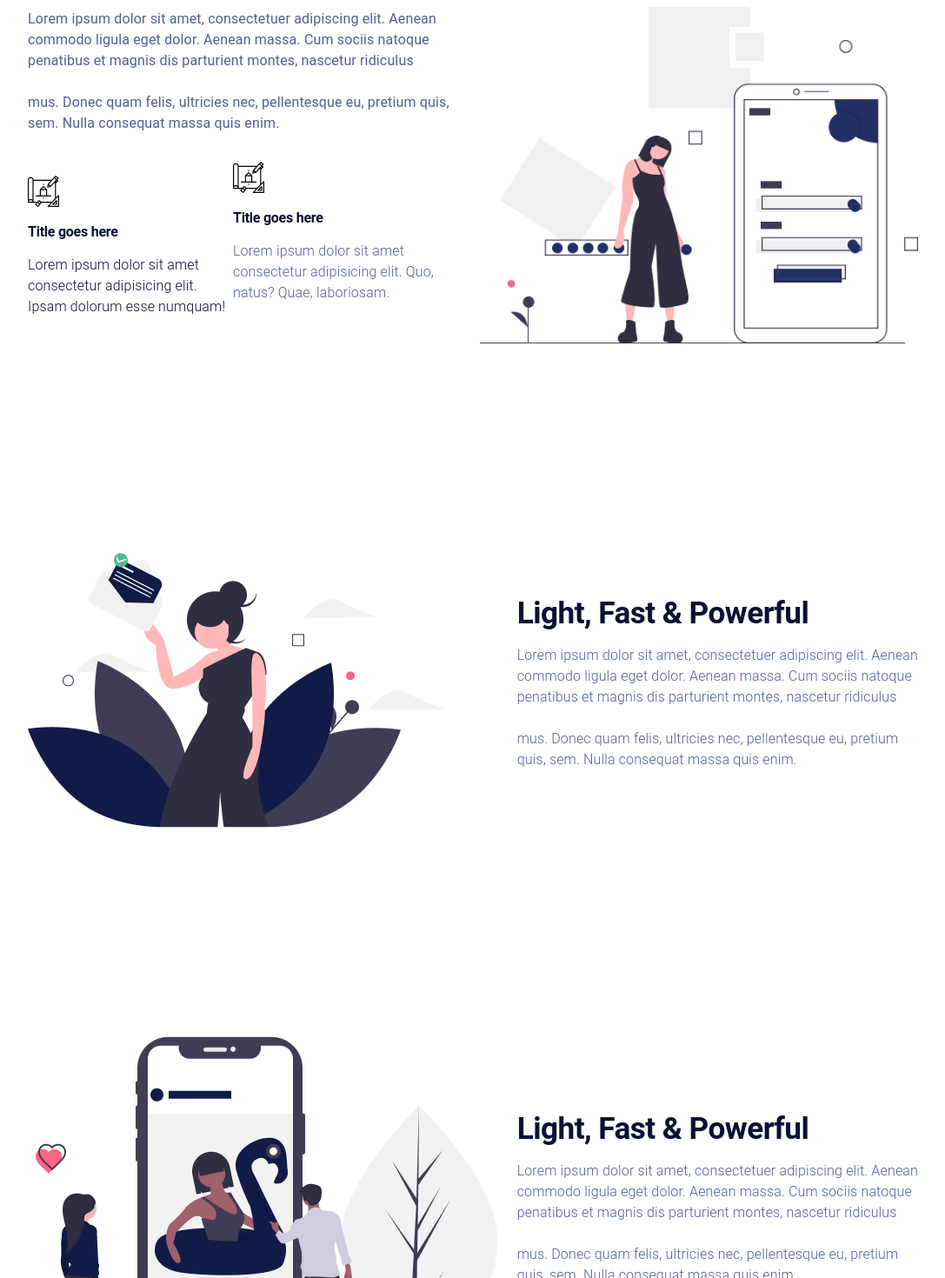
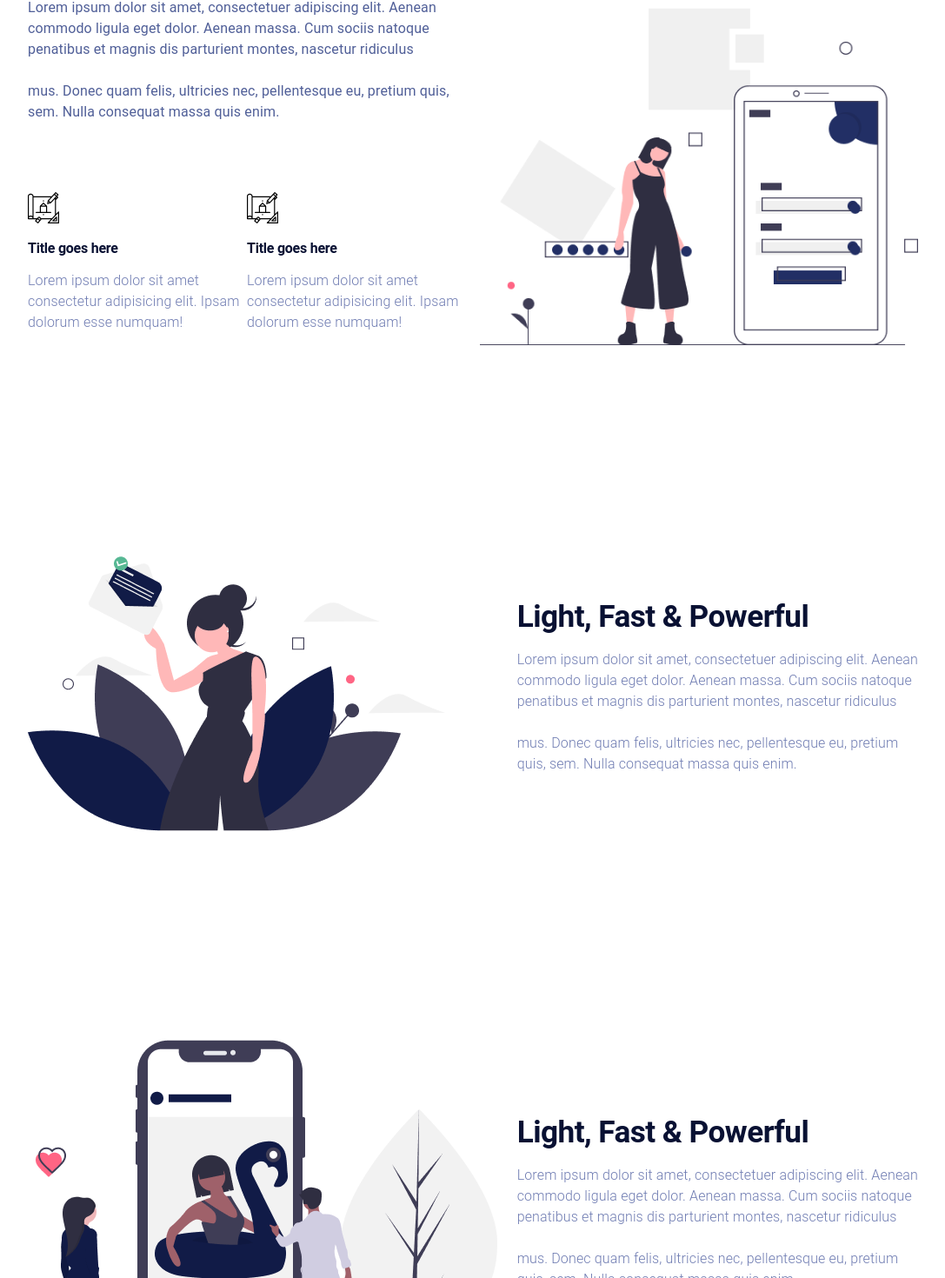
Before and after one commit to SINAZZzz/landing, a React (Vite) app: page / in a window 1280 px wide. Shown: the part 1217-2687 px from the top of the page at 87% size, without its empty margins (96-1183 px from the left). Built offline with nearby package versions, Linux system fonts and the light colour scheme.

Commit message:
feat: up[date body

```diff
--- a/src/components/body/Body.tsx
+++ b/src/components/body/Body.tsx
@@ -79,7 +79,11 @@ export default function Body() {
                 <br /> <br /> mus. Donec quam felis, ultricies nec, pellentesque
                 eu, pretium quis, sem. Nulla consequat massa quis enim.
               </Typography>
-              <Grid container spacing={2} sx={{ width: "100%" }}>
+              <Grid
+                mt={"2rem"}
+                container
+                sx={{ width: "100%", display: "flex", alignItems: "center" }}
+              >
                 <Grid item md={6} xs={12}>
                   <img src={Icon} alt="icon" />
                   <Typography
@@ -94,14 +98,14 @@ export default function Body() {
                   <Typography
                     fontSize="1rem"
                     fontWeight="light"
-                    color="#091133"
+                    color="#6F7CB2"
                     my="1rem"
                   >
                     Lorem ipsum dolor sit amet consectetur adipisicing elit.
                     Ipsam dolorum esse numquam!
                   </Typography>
                 </Grid>
-                <Grid md={6} xs={12}>
+                <Grid item md={6} xs={12}>
                   <img src={Icon} alt="icon" />
                   <Typography
                     variant="h1"
@@ -115,11 +119,11 @@ export default function Body() {
                   <Typography
                     fontSize="1rem"
                     fontWeight="light"
-                    color="#505F98"
+                    color="#6F7CB2"
                     my="1rem"
                   >
                     Lorem ipsum dolor sit amet consectetur adipisicing elit.
-                    Quo, natus? Quae, laboriosam.
+                    Ipsam dolorum esse numquam!
                   </Typography>
                 </Grid>
               </Grid>
@@ -138,7 +142,7 @@ export default function Body() {
         </Grid>
       </Box>
       {/* Options */}
-      <Box my={'15rem'}>
+      <Box my={"15rem"}>
         <Box display="flex" justifyContent="space-between" width="100%">
           {/* img */}
           <Box flex="1" display="flex" alignItems="center">
@@ -158,7 +162,7 @@ export default function Body() {
               <Typography
                 fontSize="1rem"
                 fontWeight="light"
-                color="#505F98"
+                color="#6F7CB2"
                 my="1rem"
               >
                 Lorem ipsum dolor sit amet, consectetuer adipiscing elit. Aenean
@@ -174,7 +178,12 @@ export default function Body() {
             </Box>
           </Box>
         </Box>
-        <Box display="flex" justifyContent="space-between" width="100%" my={'15rem'}>
+        <Box
+          display="flex"
+          justifyContent="space-between"
+          width="100%"
+          my={"15rem"}
+        >
           {/* img */}
           <Box flex="1" display="flex" alignItems="center">
             <img src={designerr} alt="Designer" />
@@ -193,7 +202,7 @@ export default function Body() {
               <Typography
                 fontSize="1rem"
                 fontWeight="light"
-                color="#505F98"
+                color="#6F7CB2"
                 my="1rem"
               >
                 Lorem ipsum dolor sit amet, consectetuer adipiscing elit. Aenean
@@ -228,7 +237,7 @@ export default function Body() {
               <Typography
                 fontSize="1rem"
                 fontWeight="light"
-                color="#505F98"
+                color="#6F7CB2"
                 my="1rem"
               >
                 Lorem ipsum dolor sit amet, consectetuer adipiscing elit. Aenean
```
